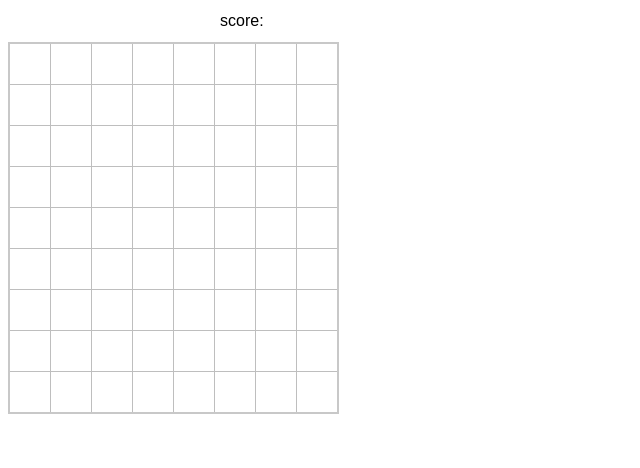
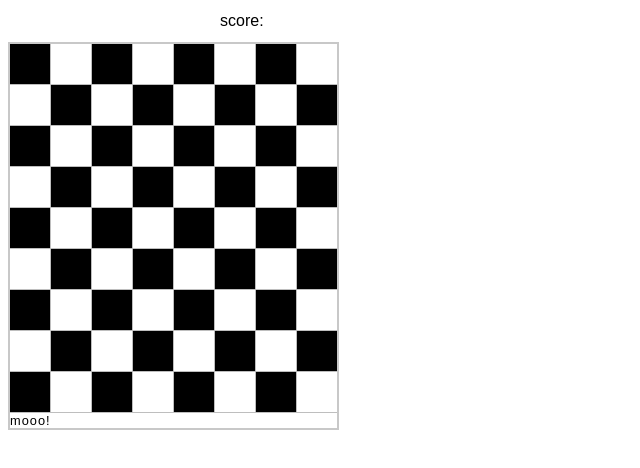
Before and after one commit to olyaolyakonstantin/checkers, a plain HTML site: page index.html in a window 1280 px wide. Shown: the whole page, without its empty margins (0-640 px from the left). Drawn offline with Linux system fonts and the light colour scheme.

Commit message:
notes...
Signed-off-by: Alex A. Naanou <alex.nanou@gmail.com>

```diff
--- a/style.css
+++ b/style.css
@@ -21,6 +21,7 @@ td, th {
 td {
 	text-align: center;
 }
+
 
 caption {
 	padding: 10px;
@@ -50,3 +51,20 @@ caption {
 .white{
     background-color: white;
 }
+
+
+
+
+table > td {
+	border: solid 10px red;
+}
+table:after {
+	display: block;
+	content: "mooo!";
+	bottom: 100px;
+}
+
+tr:nth-child(odd) td:nth-child(odd),
+tr:nth-child(even) td:nth-child(even) {
+	background: black;
+}
```
